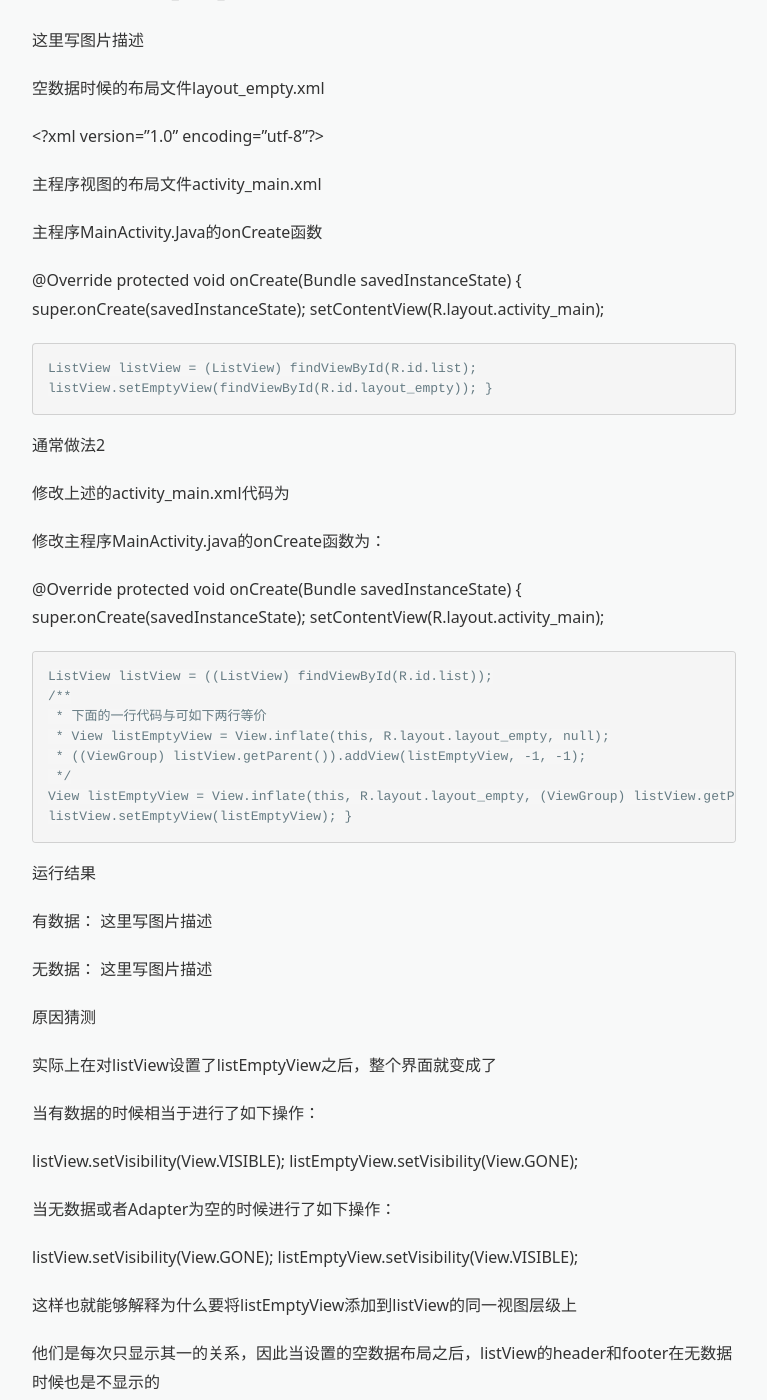
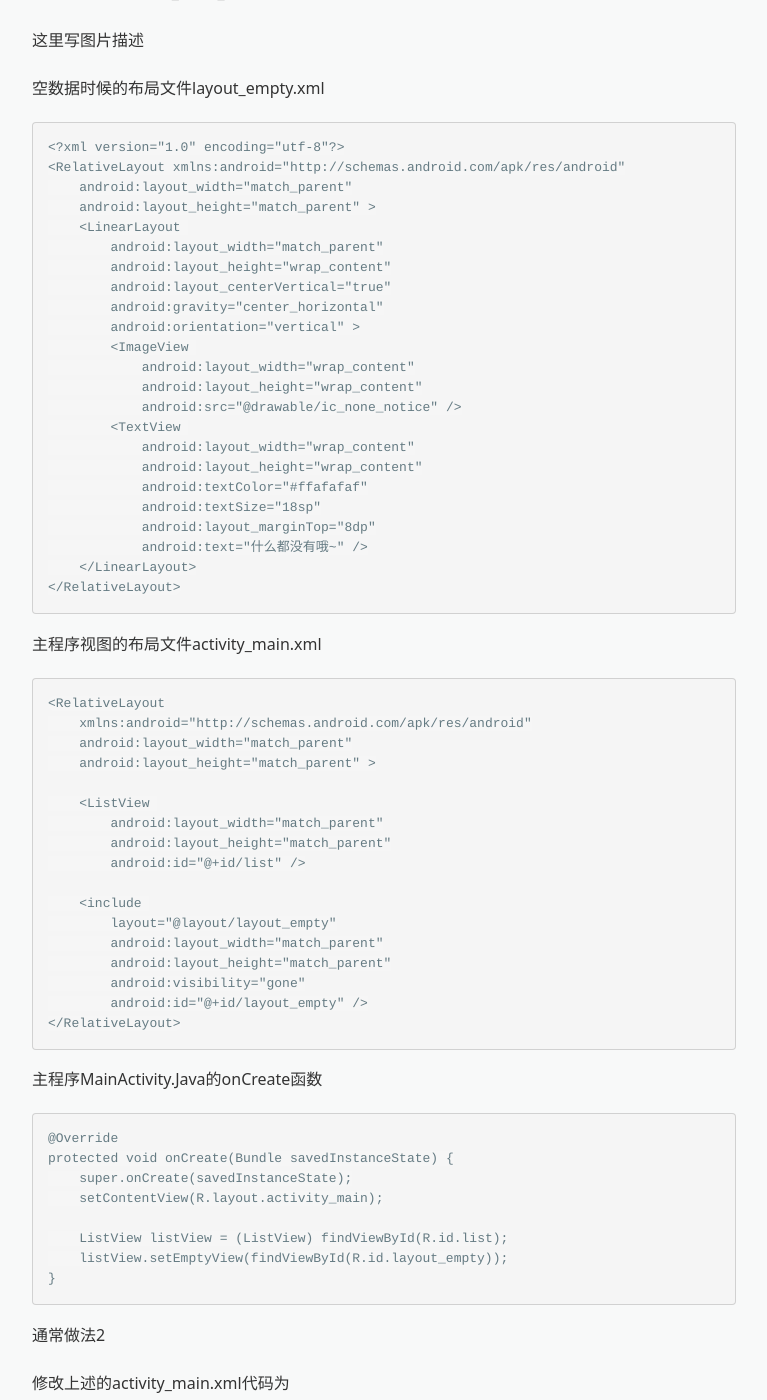
Before and after one commit to zhangyuanxin/blog-jekyll, a Jekyll site: the page built from _posts/2017-01-11-Android-ListView.md, in a window 1280 px wide and 1400 px high, scrolled down 998 px. Shown: the whole window, without its empty margins (256-1023 px from the left). Built offline with Jekyll 4.4.1, drawn with Linux system fonts in a browser that asks for light colours; nearby versions of some CDN libraries; comment, search, counter and statistics services are not loaded; a style sheet for code colours, icons or effects is not loaded; some of the changed text lies outside the part shown.

Commit message:
Update 2017-01-11-Android-ListView.md

````diff
--- a/_posts/2017-01-11-Android-ListView.md
+++ b/_posts/2017-01-11-Android-ListView.md
@@ -37,23 +37,21 @@ public void setEmptyView (View emptyView)
 
 空数据时候的布局文件layout_empty.xml
 
+```xml
 <?xml version="1.0" encoding="utf-8"?>
 <RelativeLayout xmlns:android="http://schemas.android.com/apk/res/android"
     android:layout_width="match_parent"
     android:layout_height="match_parent" >
-
     <LinearLayout
         android:layout_width="match_parent"
         android:layout_height="wrap_content"
         android:layout_centerVertical="true"
         android:gravity="center_horizontal"
         android:orientation="vertical" >
-
         <ImageView
             android:layout_width="wrap_content"
             android:layout_height="wrap_content"
             android:src="@drawable/ic_none_notice" />
-
         <TextView
             android:layout_width="wrap_content"
             android:layout_height="wrap_content"
@@ -61,12 +59,12 @@ public void setEmptyView (View emptyView)
             android:textSize="18sp"
             android:layout_marginTop="8dp"
             android:text="什么都没有哦~" />
-
     </LinearLayout>
 </RelativeLayout>
+```
 
 主程序视图的布局文件activity_main.xml
-
+```xml
 <RelativeLayout
     xmlns:android="http://schemas.android.com/apk/res/android"
     android:layout_width="match_parent"
@@ -84,9 +82,11 @@ public void setEmptyView (View emptyView)
         android:visibility="gone"
         android:id="@+id/layout_empty" />
 </RelativeLayout>
+```
 
 主程序MainActivity.Java的onCreate函数
 
+```java
 @Override
 protected void onCreate(Bundle savedInstanceState) {
     super.onCreate(savedInstanceState);
@@ -95,30 +95,31 @@ protected void onCreate(Bundle savedInstanceState) {
     ListView listView = (ListView) findViewById(R.id.list);
     listView.setEmptyView(findViewById(R.id.layout_empty));
 }
+```
 
 通常做法2
 
 修改上述的activity_main.xml代码为
 
+```xml
 <RelativeLayout
     xmlns:android="http://schemas.android.com/apk/res/android"
     android:layout_width="match_parent"
     android:layout_height="match_parent" >
-
     <ListView
         android:layout_width="match_parent"
         android:layout_height="match_parent"
         android:id="@+id/list" />
-
 </RelativeLayout>
+```
 
 修改主程序MainActivity.java的onCreate函数为：
 
+```java
 @Override
 protected void onCreate(Bundle savedInstanceState) {
     super.onCreate(savedInstanceState);
     setContentView(R.layout.activity_main);
-
     ListView listView = ((ListView) findViewById(R.id.list));
     /**
      * 下面的一行代码与可如下两行等价
@@ -128,7 +129,7 @@ protected void onCreate(Bundle savedInstanceState) {
     View listEmptyView = View.inflate(this, R.layout.layout_empty, (ViewGroup) listView.getParent());
     listView.setEmptyView(listEmptyView);
 }
-
+```
 运行结果
 
 有数据：
@@ -142,15 +143,15 @@ protected void onCreate(Bundle savedInstanceState) {
 实际上在对listView设置了listEmptyView之后，整个界面就变成了
 
 当有数据的时候相当于进行了如下操作：
-
+```java
 listView.setVisibility(View.VISIBLE);
 listEmptyView.setVisibility(View.GONE);
-
+```
 当无数据或者Adapter为空的时候进行了如下操作：
-
+```java
 listView.setVisibility(View.GONE);
 listEmptyView.setVisibility(View.VISIBLE);
-
+```
 这样也就能够解释为什么要将listEmptyView添加到listView的同一视图层级上
 
 他们是每次只显示其一的关系，因此当设置的空数据布局之后，listView的header和footer在无数据时候也是不显示的
````
